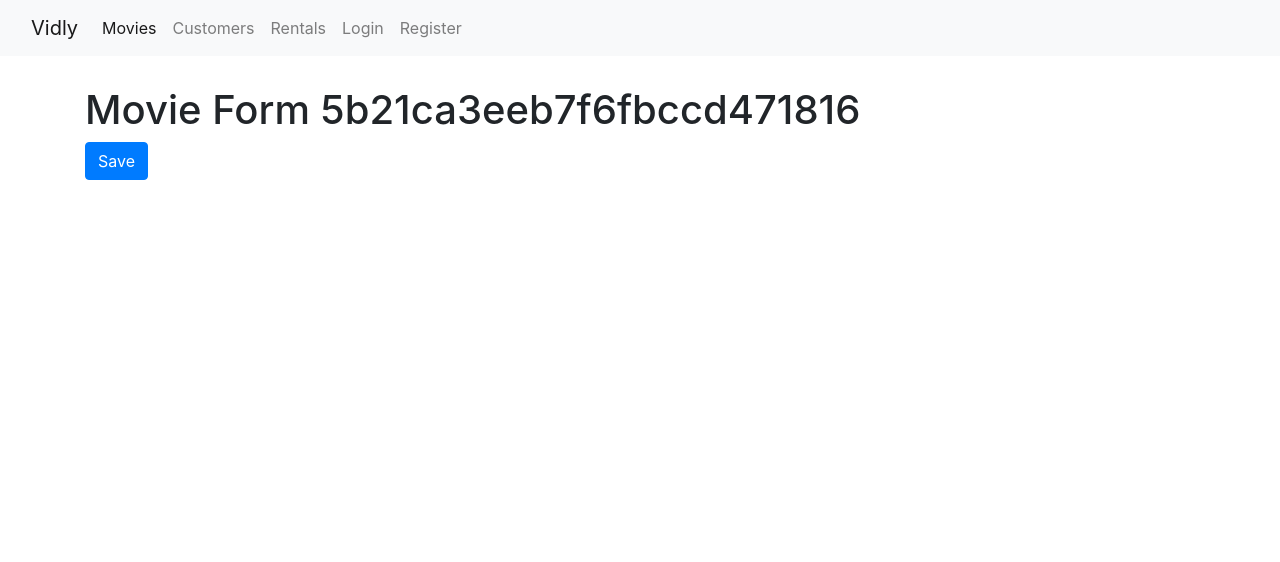
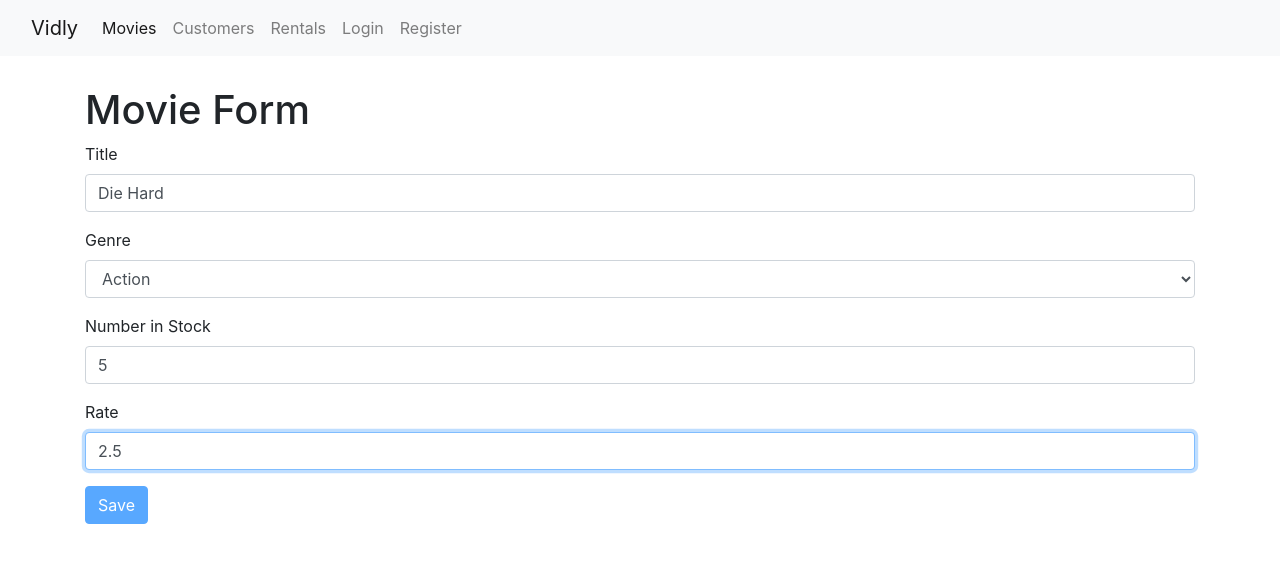
Before and after one commit to nahaktarun/react-vidly, a React (Create React App) app: page /movies/5b21ca3eeb7f6fbccd471816 in a window 1280 px wide. Shown: the top 562 px of the page. Built offline with nearby package versions, Linux system fonts and the light colour scheme.

Commit message:
added movies form

```diff
--- a/src/components/common/form.jsx
+++ b/src/components/common/form.jsx
@@ -1,6 +1,7 @@
 import { Component } from "react";
 import Joi from "joi-browser";
 import Input from "./input";
+import Select from "./select";
 
 class Form extends Component {
   state = {
@@ -50,6 +51,20 @@
       </button>
     );
   }
+  renderSelect(name, label, options) {
+    const { data, errors } = this.state;
+
+    return (
+      <Select
+        name={name}
+        value={data[name]}
+        label={label}
+        options={options}
+        onChange={this.handleChange}
+        error={errors[name]}
+      ></Select>
+    );
+  }
   renderInput = (name, label, type = "text") => {
     const { data, errors } = this.state;
     return (
--- /dev/null
+++ b/src/components/common/select.jsx
@@ -0,0 +1,20 @@
+import React from "react";
+
+const Select = ({ name, label, options, error, ...rest }) => {
+  return (
+    <div className="form-group">
+      <label htmlFor={name}>{label}</label>
+      <select name={name} id={name} {...rest} className="form-control">
+        <option value=""></option>
+        {options.map((option) => (
+          <option key={option._id} value={option._id}>
+            {option.name}
+          </option>
+        ))}
+      </select>
+      {error && <div className="alert alert-danger">{error}</div>}
+    </div>
+  );
+};
+
+export default Select;
--- a/src/components/movieForm.jsx
+++ b/src/components/movieForm.jsx
@@ -1,17 +1,90 @@
 import React from "react";
+import Joi from "joi-browser";
+import Form from "./common/form";
+import { getMovie, saveMovie } from "../services/fakeMovieService";
+import { getGenres } from "../services/fakeGenreService";
 
-const MovieForm = ({ match, history }) => {
-  return (
-    <div>
-      <h1>Movie Form {match.params.id}</h1>
-      <button
-        className="btn btn-primary "
-        onClick={() => history.push("/movies")}
-      >
-        Save
-      </button>
-    </div>
-  );
-};
+class MovieForm extends Form {
+  state = {
+    data: {
+      title: "",
+      genreId: "",
+      numberInStock: "",
+      dailyRentalRate: "",
+    },
+    genres: [],
+    errors: {},
+  };
+  schema = {
+    _id: Joi.string(),
+    title: Joi.string().required().label("Title"),
+    genreId: Joi.string().required().label("Genre"),
+    numberInStock: Joi.string()
+      .required()
+      .min(0)
+      .max(100)
+      .label("Number in Stock"),
+    dailyRentalRate: Joi.number()
+      .required()
+      .min(0)
+      .max(10)
+      .label("Daily Rental Rate"),
+  };
+  componentDidMount() {
+    const genres = getGenres();
+    this.setState({ genres });
+
+    const movieId = this.props.match.params.id;
+    if (movieId === "new") return;
+
+    const movie = getMovie(movieId);
+    if (!movie) return this.props.history.replace("/not-found");
+
+    this.setState({ data: this.mapToViewModel(movie) });
+  }
+  mapToViewModel(movie) {
+    return {
+      _id: movie._id,
+      title: movie.title,
+      genreId: movie.genre._id,
+      numberInStock: movie.numberInStock,
+      dailyRentalRate: movie.dailyRentalRate,
+    };
+  }
+  doSubmit = () => {
+    saveMovie(this.state.data);
+    this.props.history.push("/movies");
+  };
+
+  render() {
+    return (
+      <div>
+        <h1>Movie Form</h1>
+        <form onSubmit={this.handleSubmit}>
+          {this.renderInput("title", "Title")}
+          {this.renderSelect("genreId", "Genre", this.state.genres)}
+          {this.renderInput("numberInStock", "Number in Stock", "number")}
+          {this.renderInput("dailyRentalRate", "Rate")}
+          {this.renderButton("Save")}
+        </form>
+      </div>
+    );
+  }
+}
 
 export default MovieForm;
+// const MovieForm = ({ match, history }) => {
+//   return (
+//     <div>
+//       <h1>Movie Form {match.params.id}</h1>
+//       <button
+//         className="btn btn-primary "
+//         onClick={() => history.push("/movies")}
+//       >
+//         Save
+//       </button>
+//     </div>
+//   );
+// };
+
+// export default MovieForm;
--- a/src/components/movies.jsx
+++ b/src/components/movies.jsx
@@ -7,6 +7,7 @@
 import { paginate } from "../utils/paginate";
 import MoviesTable from "./moviesTable";
 import _ from "lodash";
+import { Link } from "react-router-dom";
 
 class Movies extends Component {
   state = {
@@ -81,6 +82,13 @@
           />
         </div>
         <div className="col">
+          <Link
+            to="/movies/new"
+            className="btn btn-primary"
+            style={{ marginBottom: 20 }}
+          >
+            New Movies
+          </Link>
           <p>Showing {totalCount} movies in the database</p>
           <MoviesTable
             movies={movies}
--- a/src/services/fakeMovieService.js
+++ b/src/services/fakeMovieService.js
@@ -78,13 +78,13 @@
 
 export function saveMovie(movie) {
   let movieInDb = movies.find((m) => m._id === movie._id) || {};
-  movieInDb.name = movie.name;
+  movieInDb.title = movie.title;
   movieInDb.genre = genresAPI.genres.find((g) => g._id === movie.genreId);
   movieInDb.numberInStock = movie.numberInStock;
   movieInDb.dailyRentalRate = movie.dailyRentalRate;
 
   if (!movieInDb._id) {
-    movieInDb._id = Date.now();
+    movieInDb._id = Date.now().toString();
     movies.push(movieInDb);
   }
 
```
